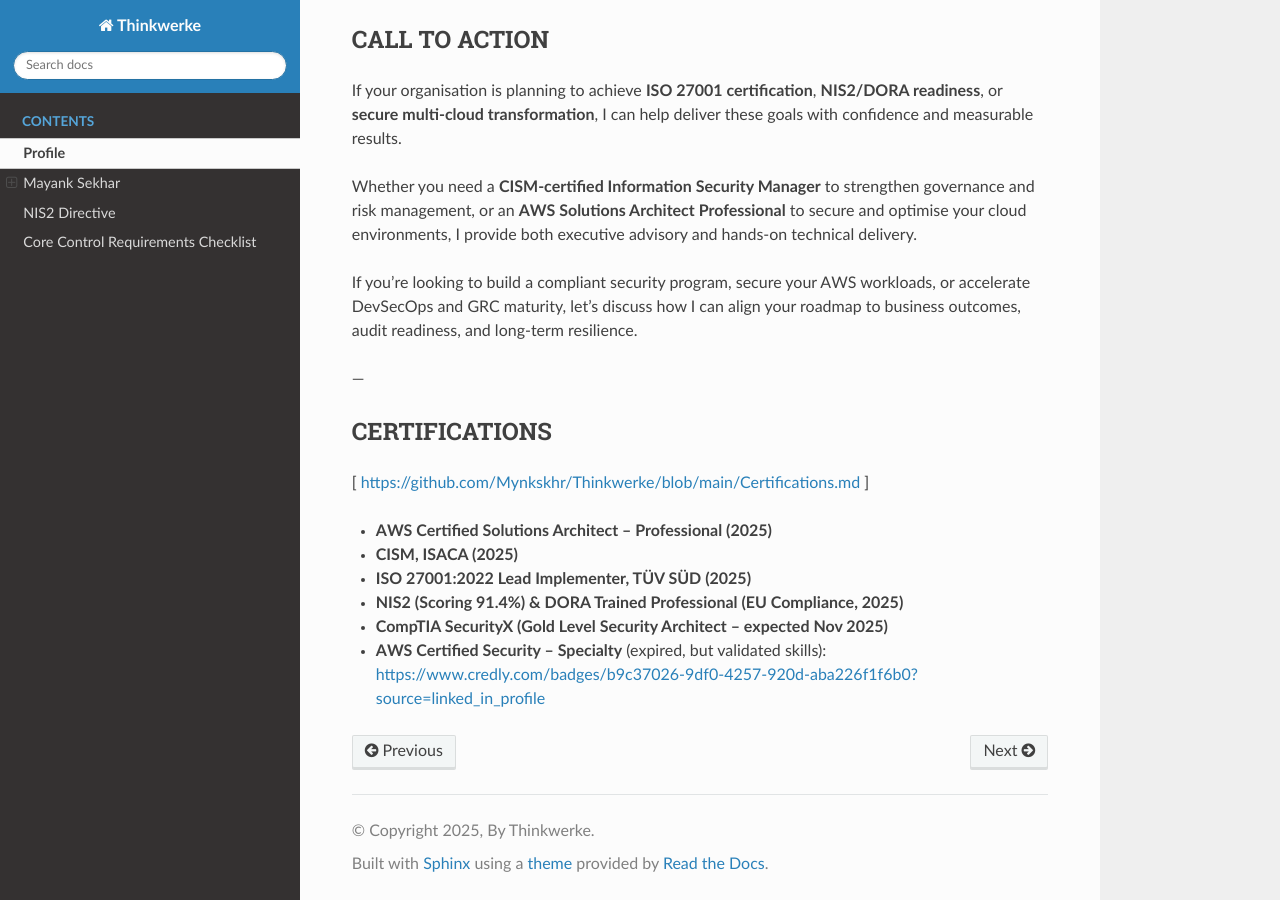
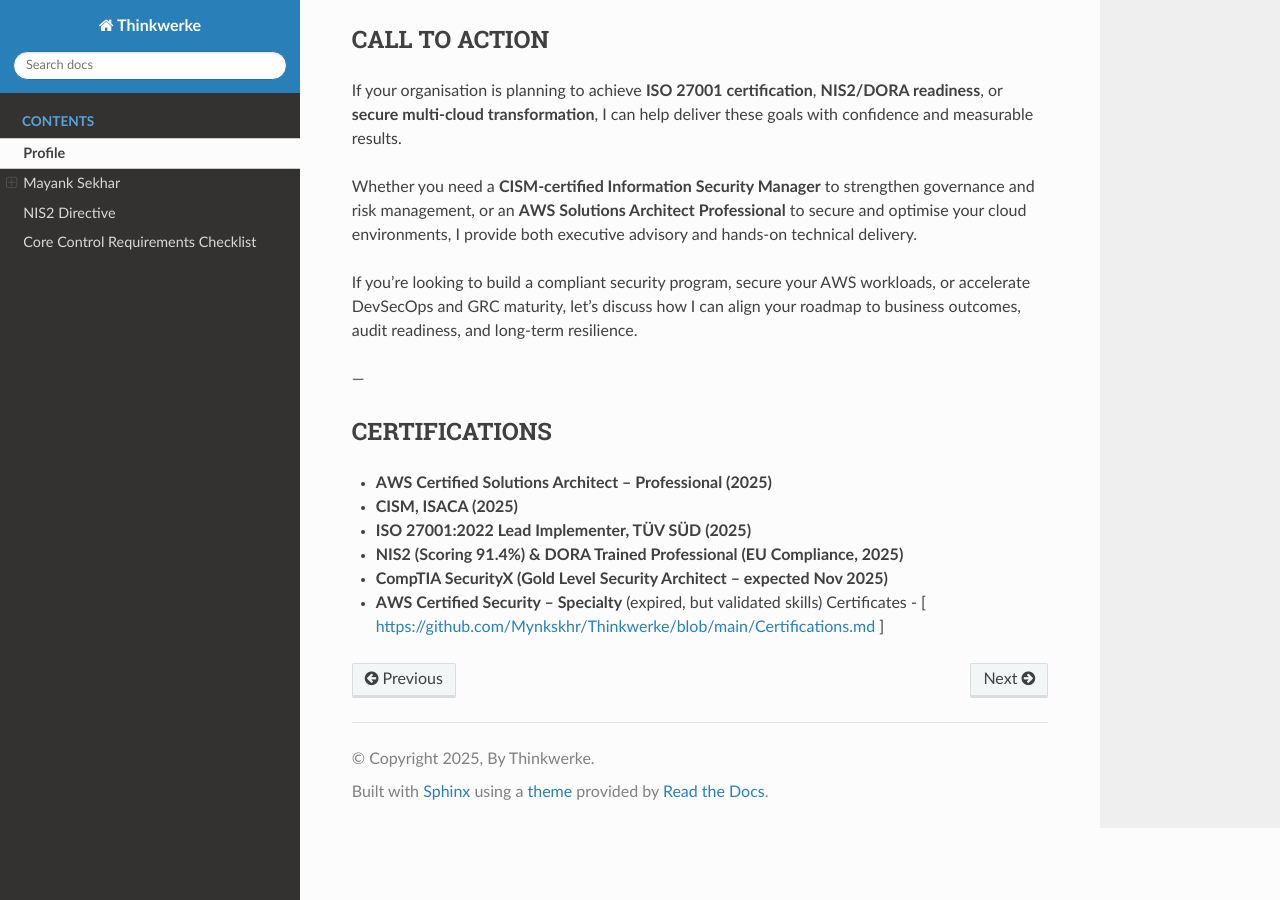
Before and after one commit to Mynkskhr/docs.thinkwerke, a Sphinx documentation site: the page built from docs/source/profile.rst, in a window 1280 px wide and 900 px high, scrolled down 3750 px. Built offline with Sphinx 7.4.7 and the Read the Docs theme 3.1.0, drawn with Linux system fonts in a browser that asks for light colours.

Commit message:
Update mayank-sekhar.rst

```diff
--- a/docs/source/profile.rst
+++ b/docs/source/profile.rst
@@ -151,12 +151,11 @@
 
 CERTIFICATIONS
 --------------
-[ https://github.com/Mynkskhr/Thinkwerke/blob/main/Certifications.md ]
 
 - **AWS Certified Solutions Architect – Professional (2025)**
 - **CISM, ISACA (2025)**
 - **ISO 27001:2022 Lead Implementer, TÜV SÜD (2025)**
 - **NIS2 (Scoring 91.4%) & DORA Trained Professional (EU Compliance, 2025)**
 - **CompTIA SecurityX (Gold Level Security Architect – expected Nov 2025)**
-- **AWS Certified Security – Specialty** (expired, but validated skills):
-  https://www.credly.com/badges/b9c37026-9df0-4257-920d-aba226f1f6b0?source=linked_in_profile
+- **AWS Certified Security – Specialty** (expired, but validated skills)
+  Certificates - [ https://github.com/Mynkskhr/Thinkwerke/blob/main/Certifications.md ]
```
